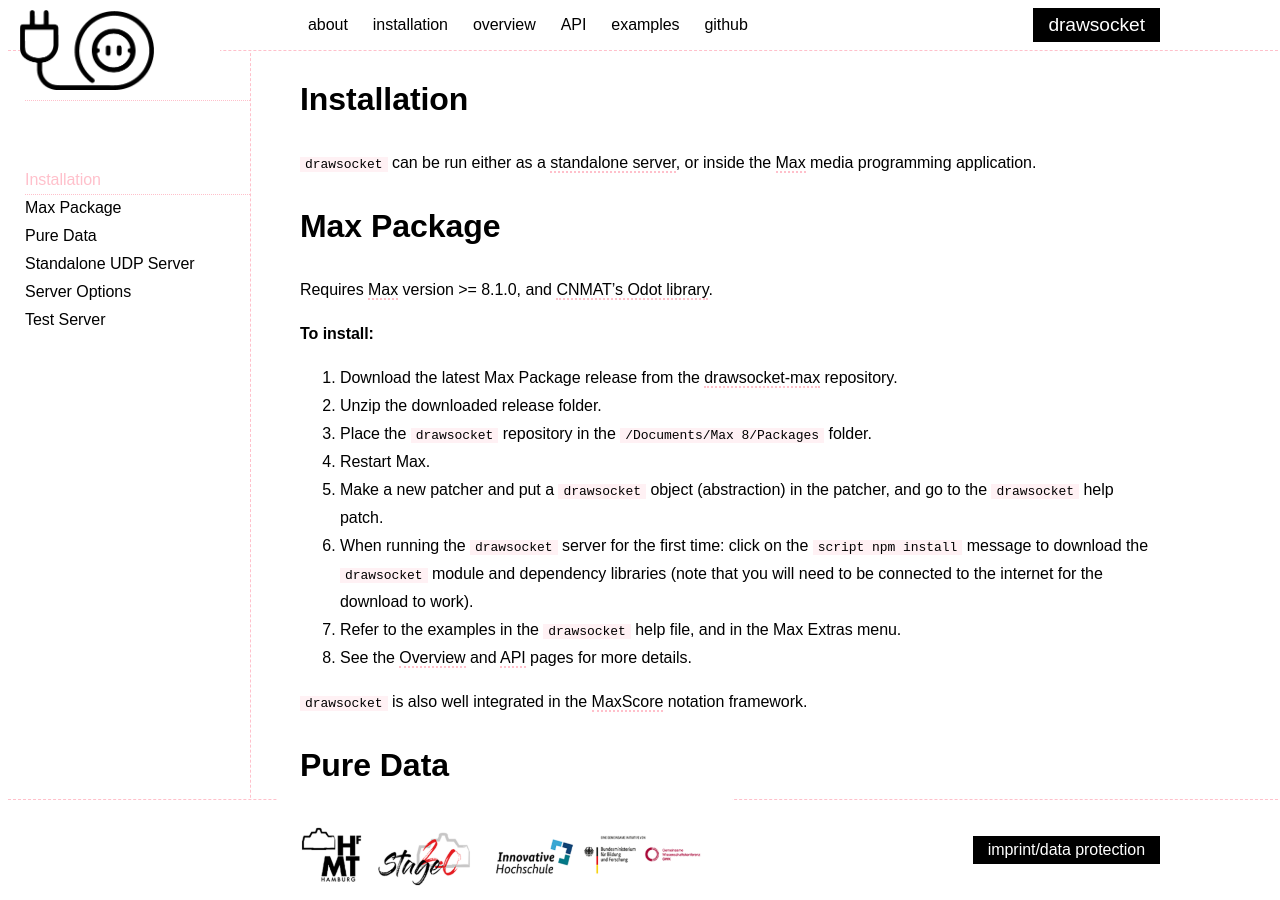
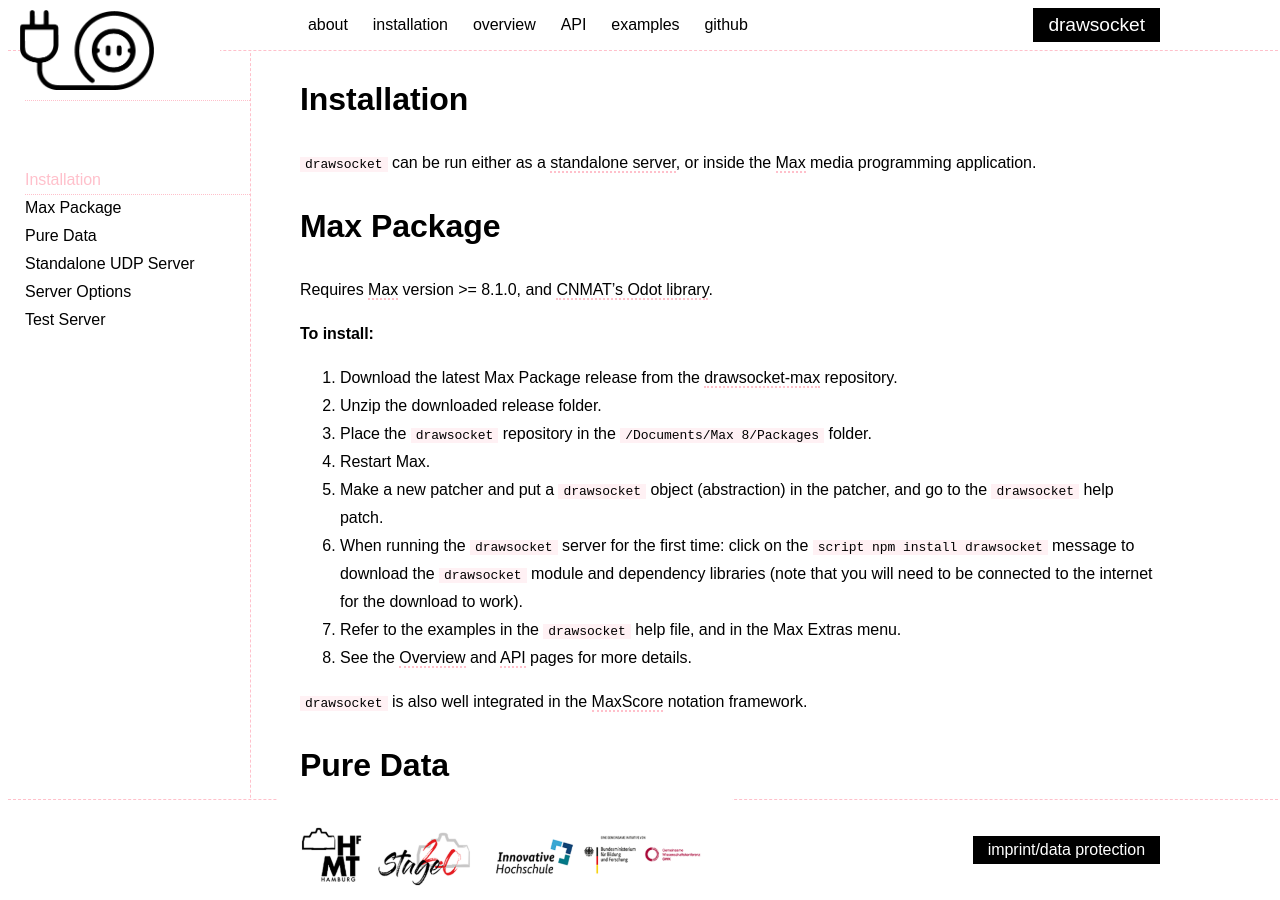
Before and after one commit to drawsocket/drawsocket.github.io, a Jekyll site: the page built from installation.md, in a window 1280 px wide and 900 px high. Built offline with Jekyll 4.4.1, drawn with Linux system fonts in a browser that asks for light colours.

Commit message:
updated install instructions

```diff
--- a/installation.md
+++ b/installation.md
@@ -19,7 +19,7 @@
 2. Place the `drawsocket` repository in the `/Documents/Max 8/Packages` folder.
 3. Restart Max.
 4. Make a new patcher and put a `drawsocket` object (abstraction) in the patcher, and go to the `drawsocket` help patch.
-5. When running the `drawsocket` server for the first time: click on the `script npm install` message to download the `drawsocket` module and dependency libraries (note that you will need to be connected to the internet for the download to work).
+5. When running the `drawsocket` server for the first time: click on the `script npm install drawsocket` message to download the `drawsocket` module and dependency libraries (note that you will need to be connected to the internet for the download to work).
 6. Refer to the examples in the `drawsocket` help file, and in the Max Extras menu.
 7. See the [Overview](overview.html) and [API](api.html) pages for more details.
 
```
